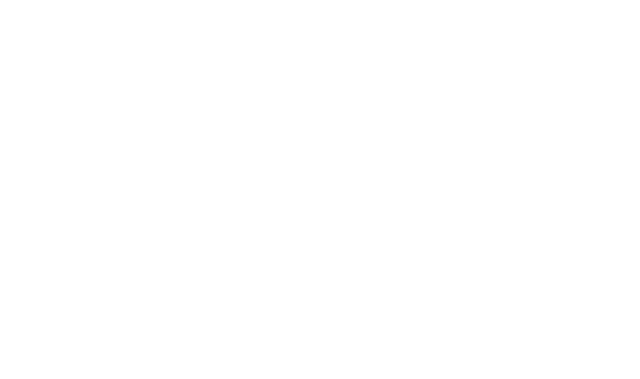
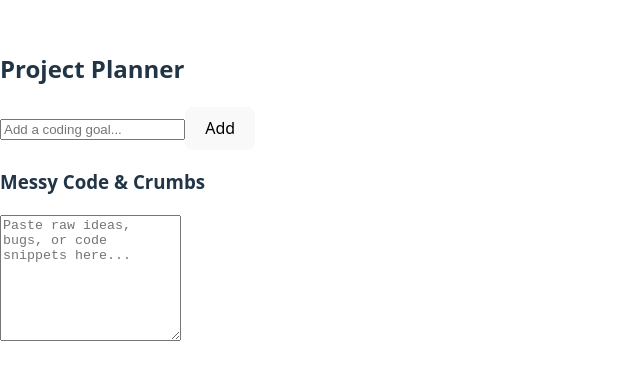
Before and after one commit to eramjabeen1/jabeen_eram_client_risekitcapstone, a React (Vite) app: page /planner in a window 1280 px wide. Before the commit this address had no page. Shown: the part 211-590 px from the top of the page, without its empty margins (0-640 px from the left). Built offline with nearby package versions, Linux system fonts and the light colour scheme.

Commit message:
Add Planner Page with goal tracker and code crumbs section

```diff
--- a/src/App.css
+++ b/src/App.css
@@ -76,3 +76,26 @@
 .streaks-link:hover {
   background: #666;
 }
+
+.planner-page {
+  padding: 2rem;
+  max-width: 700px;
+  margin: auto;
+}
+
+.planner-page input[type="text"] {
+  width: 60%;
+  padding: 0.5rem;
+  margin-right: 0.5rem;
+}
+
+.planner-page button {
+  padding: 0.5rem;
+  margin-left: 0.25rem;
+}
+
+.planner-page textarea {
+  width: 100%;
+  margin-top: 1rem;
+  padding: 1rem;
+}
--- a/src/main.jsx
+++ b/src/main.jsx
@@ -5,6 +5,7 @@
 import LoginPage from './pages/LoginPage.jsx'
 import RegisterPage from './pages/RegisterPage.jsx'
 import StreakStatsPage from './pages/StreakStatsPage'
+import PlannerPage from './pages/PlannerPage'
 
 import './index.css'
 
@@ -18,7 +19,7 @@
         <Route path="/register" element={<RegisterPage />} />
         <Route path="/journal" element={<JournalPage />} />
         <Route path="/streaks" element={<StreakStatsPage />} />
-
+        <Route path="/planner" element={<PlannerPage />} />
       </Routes>
     </BrowserRouter>
   </React.StrictMode>,
--- a/src/pages/JournalPage.jsx
+++ b/src/pages/JournalPage.jsx
@@ -5,6 +5,8 @@
 // import StreakCounter from '../components/StreakCounter'
 import { FaEye, FaEyeSlash } from 'react-icons/fa'
 import { Link } from 'react-router-dom'
+
+
 
 
 const JournalPage = () => {
@@ -26,6 +28,9 @@
   View Streak Stats
 </Link>
 
+<Link to="/planner" className="planner-link">
+  Open Project Planner
+</Link>
 
       {/* wrap blurred content properly inside this div */}
       <div className={`journal-page ${privateMode ? 'blurred-ui' : ''}`}>
--- /dev/null
+++ b/src/pages/PlannerPage.jsx
@@ -0,0 +1,63 @@
+import React, { useState } from 'react'
+
+const PlannerPage = () => {
+  const [goals, setGoals] = useState([])
+  const [goalInput, setGoalInput] = useState('')
+  const [crumbs, setCrumbs] = useState('')
+
+  const addGoal = () => {
+    if (!goalInput.trim()) return
+    setGoals([...goals, { text: goalInput, done: false }])
+    setGoalInput('')
+  }
+
+  const toggleGoal = (index) => {
+    const updated = [...goals]
+    updated[index].done = !updated[index].done
+    setGoals(updated)
+  }
+
+  const deleteGoal = (index) => {
+    const updated = [...goals]
+    updated.splice(index, 1)
+    setGoals(updated)
+  }
+
+  return (
+    <div className="planner-page">
+      <h2>Project Planner</h2>
+
+      <input
+        type="text"
+        value={goalInput}
+        onChange={(e) => setGoalInput(e.target.value)}
+        placeholder="Add a coding goal..."
+      />
+      <button onClick={addGoal}>Add</button>
+
+      <ul>
+        {goals.map((goal, i) => (
+          <li key={i}>
+            <input
+              type="checkbox"
+              checked={goal.done}
+              onChange={() => toggleGoal(i)}
+            />
+            {goal.text}
+            <button onClick={() => deleteGoal(i)}>Delete</button>
+          </li>
+        ))}
+      </ul>
+
+      <h3>Messy Code & Crumbs</h3>
+      <textarea
+        rows={8}
+        value={crumbs}
+        onChange={(e) => setCrumbs(e.target.value)}
+        placeholder="Paste raw ideas, bugs, or code snippets here..."
+      />
+    </div>
+  )
+}
+
+export default PlannerPage
```
